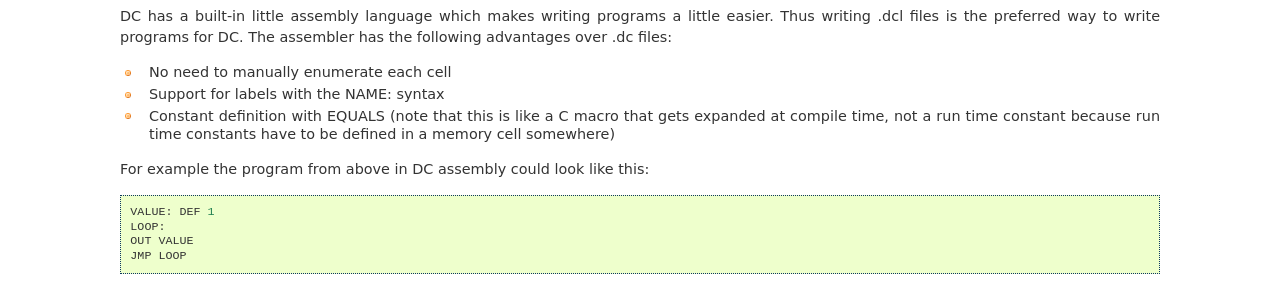
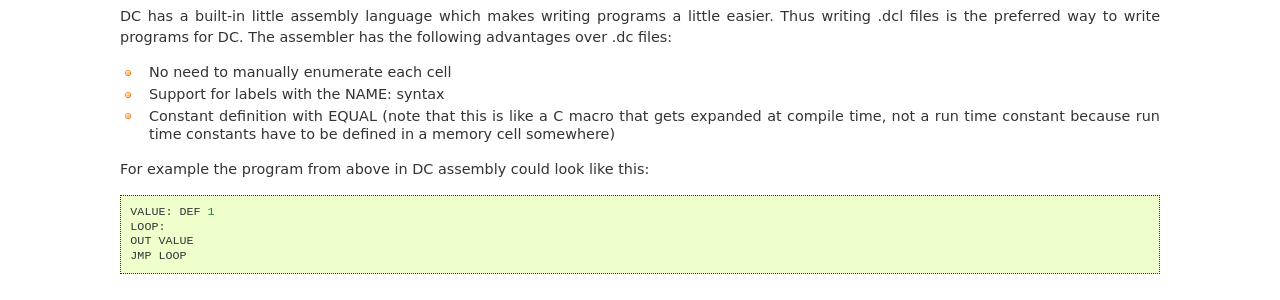
Before and after one commit to Kingdread/dc-reloaded, a Sphinx documentation site: the page built from doc/source/fileformat.rst, in a window 1280 px wide. Shown: the part 624-924 px from the top of the page. Built offline with Sphinx 7.4.7, drawn with Linux system fonts in a browser that asks for light colours; formulas are drawn with MathJax 3.

Commit message:
fileformat.rst: EQUALS -> EQUAL

```diff
--- a/doc/source/fileformat.rst
+++ b/doc/source/fileformat.rst
@@ -32,7 +32,7 @@ for DC. The assembler has the following advantages over .dc files:
 
 * No need to manually enumerate each cell
 * Support for labels with the NAME: syntax
-* Constant definition with EQUALS (note that this is like a C macro that gets
+* Constant definition with EQUAL (note that this is like a C macro that gets
   expanded at compile time, not a run time constant because run time constants
   have to be defined in a memory cell somewhere)
 
```
